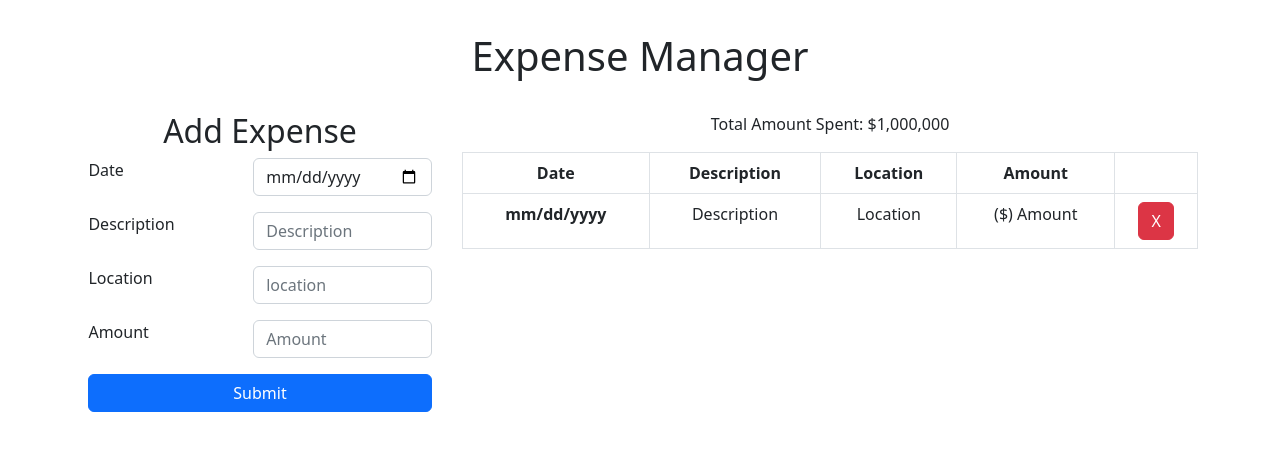
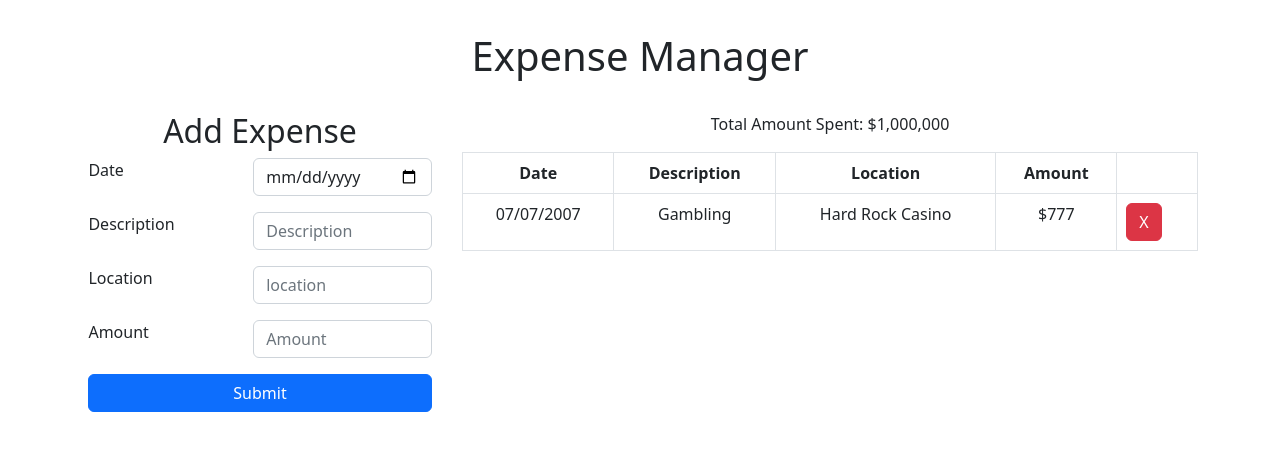
Before and after one commit to VirtualVasquez/ExpenseTracker, a React (Create React App) app: page / in a window 1280 px wide. Shown: the top 450 px of the page. Built offline with nearby package versions, Linux system fonts and the light colour scheme.

Commit message:
moved expense table to its own component. Setup dummy state for app.js

```diff
--- a/src/App.js
+++ b/src/App.js
@@ -1,6 +1,24 @@
 import './App.scss';
+import React from 'react';
+import Table from './components/ExpenseTable/ExpenseTable'
 
-function App() {
+// function App() {
+class App extends React.Component{
+  constructor(props){
+    super(props)
+    this.state = {
+      expenses:[
+        {
+          date:"07/07/2007",
+          description: "Gambling",
+          location: "Hard Rock Casino",
+          amount: "$777",
+        }
+      ]
+    }
+  }
+
+  render(){
     return (
       <div className="App">
 
@@ -50,27 +68,11 @@ function App() {
               <div>
                 <p>Total Amount Spent: $1,000,000</p>
               </div>
+              <Table
+                expenses={this.state.expenses}
+              />
 
-            <table class="table table-bordered">
-              <thead>
-                <tr>
-                  <th scope="col">Date</th>
-                  <th scope="col">Description</th>
-                  <th scope="col">Location</th>
-                  <th scope="col">Amount</th>
-                  <th scope="col"><span>&nbsp;&nbsp;</span></th>
-                </tr>
-              </thead>
-              <tbody>
-                <tr>
-                  <th scope="row">mm/dd/yyyy</th>
-                  <td>Description</td>
-                  <td>Location</td>
-                  <td>($) Amount</td>
-                  <td><button type="button" class="btn btn-danger">X</button></td>
-                </tr>
-              </tbody>
-            </table>
+
 
             </div>
           </div>
@@ -79,4 +81,6 @@ function App() {
     );
   }
 
+}
+
 export default App;
--- /dev/null
+++ b/src/components/ExpenseTable/ExpenseTable.js
@@ -0,0 +1,34 @@
+import React from 'react';
+
+const Table = props => {
+    return(
+        <table class="table table-bordered">
+        <thead>
+          <tr>
+            <th scope="col">Date</th>
+            <th scope="col">Description</th>
+            <th scope="col">Location</th>
+            <th scope="col">Amount</th>
+            <th scope="col"><span>&nbsp;&nbsp;</span></th>
+          </tr>
+        </thead>
+        <tbody>
+          {props.expenses.map(function(expense, index){
+            return(
+                <tr key={index}>
+                    <td>{expense.date}</td>
+                    <td>{expense.description}</td>
+                    <td>{expense.location}</td>
+                    <td>{expense.amount}</td>
+                    <td><td><button type="button" class="btn btn-danger">X</button></td></td>
+                </tr>
+            )
+            })
+          }
+        </tbody>
+      </table>
+    )
+
+}
+
+export default Table;
```
Lines whose indentation alone changed are shown as unchanged.
